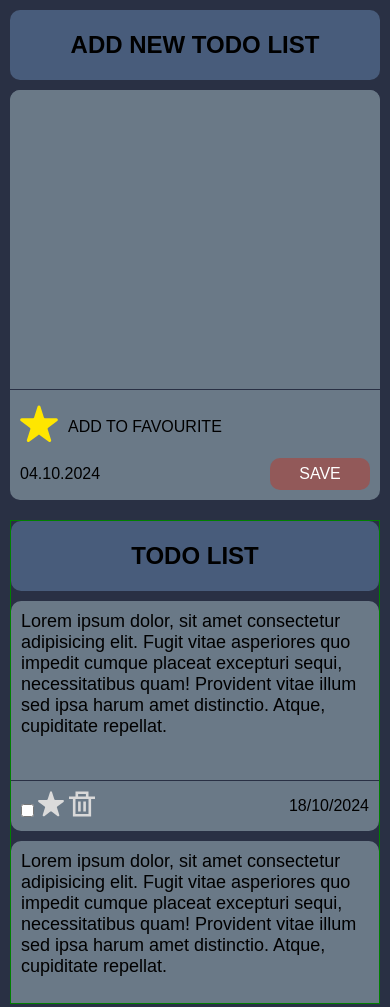
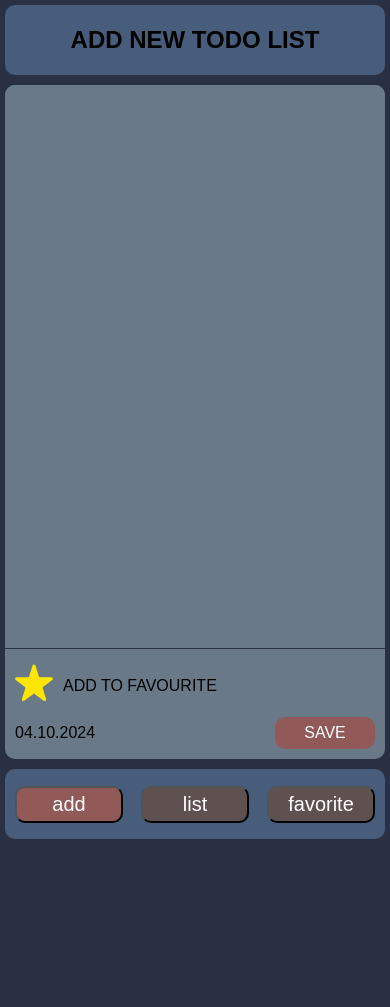
Before and after one commit to zolata2024/Todo-list-, a plain HTML site: page index.html in a window 390 px wide. Shown: the top 1007 px of the page. After the commit the page ends 844 px from the top, so only its background shows below. Drawn offline with Linux system fonts and the light colour scheme.

Commit message:
added js

```diff
--- a/index.html
+++ b/index.html
@@ -100,8 +100,13 @@
             </div>
         </div>
 
+        <div class="mobile__menu">
+            <button id="show-add-btn">add</button>
+            <button id="show-list-btn">list</button>
+            <button id="show-favorite-btn">favorite</button>
+        </div>
     </main>
-
+<script src="./script.js"></script>
 </body>
 
 </html>
--- /dev/null
+++ b/script.js
@@ -0,0 +1,40 @@
+let showAddBtn = document.querySelector("#show-add-btn")
+let showListBtn = document.querySelector("#show-list-btn")
+let showFavoriteBtn = document.querySelector("#show-favorite-btn")
+
+let addScreen = document.querySelector(".todo__app")
+let listScreen = document.querySelector(".todo__list")
+let favoriteScreen = document.querySelector(".todo__favorite")
+
+addScreen.classList.add("show")
+showAddBtn.classList.add("show")
+
+showAddBtn.addEventListener("click", ()=>{
+    addScreen.classList.add("show")
+    listScreen.classList.remove("show")
+    favoriteScreen.classList.remove("show")
+
+    showAddBtn.classList.add("show")
+    showListBtn.classList.remove("show")
+    showFavoriteBtn.classList.remove("show")
+})
+
+showListBtn.addEventListener("click",()=>{
+    addScreen.classList.remove("show")
+    listScreen.classList.add("show")
+    favoriteScreen.classList.remove("show")
+
+    showAddBtn.classList.remove("show")
+    showListBtn.classList.add("show")
+    showFavoriteBtn.classList.remove("show")
+})
+
+showFavoriteBtn.addEventListener("click",() =>{
+    addScreen.classList.remove("show")
+    listScreen.classList.remove("show")
+    favoriteScreen.classList.add("show")
+
+    showAddBtn.classList.remove("show")
+    showListBtn.classList.remove("show")
+    showFavoriteBtn.classList.add("show")
+})
--- a/style.css
+++ b/style.css
@@ -101,12 +101,10 @@ h2{
 
 .todo__list{
     width: 32%;
-    border: 1px solid green;
 }
 
 .todo__favorite{
     width: 32%;
-    border: 1px solid green;
 }
 
 
@@ -196,6 +194,34 @@ h2{
     filter: none;
 }
 
+.mobile__menu{
+    display: none;
+    position: absolute;
+    bottom: 0;
+    height: 70px;
+    background: #485c7b;
+    width: calc(100% - 10px);
+    left: 5px;
+    bottom: 5px;
+    border-radius: 10px;
+    justify-content: space-between;
+    align-items: center;
+    padding: 10px;
+}
+
+.mobile__menu button {
+    width: 30%;
+    font-size: 20px;
+    padding: 5px;
+    border-radius: 10px;
+    background: #605151;
+    color: white;
+}
+
+.mobile__menu button.show{
+    background: #925959;
+}
+
 @media all and (max-width: 1024px){
     .todo{
         flex-direction: column;
@@ -219,3 +245,50 @@ h2{
     }
 
 }
+
+@media all and (max-width: 768px){
+    .todo__app,
+    .todo__list,
+    .todo__favorite{
+        position: absolute;
+        top: 0;
+        left: 0;
+        opacity: 0;
+        z-index: -1;
+        padding: 5px;
+    }
+
+    .todo__app.show,
+    .todo__list.show,
+    .todo__favorite.show{
+        opacity: 1;
+        z-index: 1;
+    }
+
+    .todo__list-wrapper{
+        height: calc(100vh - 80px - 80px - 10px);
+    }
+    .mobile__menu{
+        display: flex;
+    }
+
+    .todo__app form  textarea{
+        height: calc(100vh - 280px);
+    }
+
+    .todo__list-wrapper::-webkit-scrollbar{
+        width: 0;
+    }
+
+    .todo__list-content::-webkit-scrollbar{
+        width: 0;
+    }
+    @supports (--css: variables) {
+        .todo__app form  textarea{
+            height: calc(100dvh - 280px);
+        }
+        .todo__list-wrapper{
+            height: calc(100dvh - 80px - 80px - 10px);
+        }
+    }
+}
```
